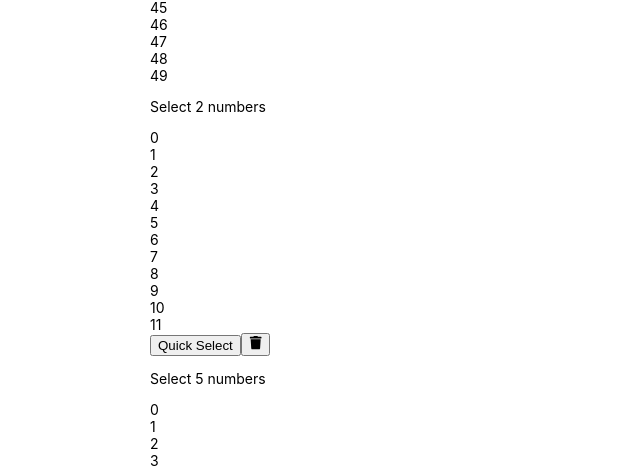
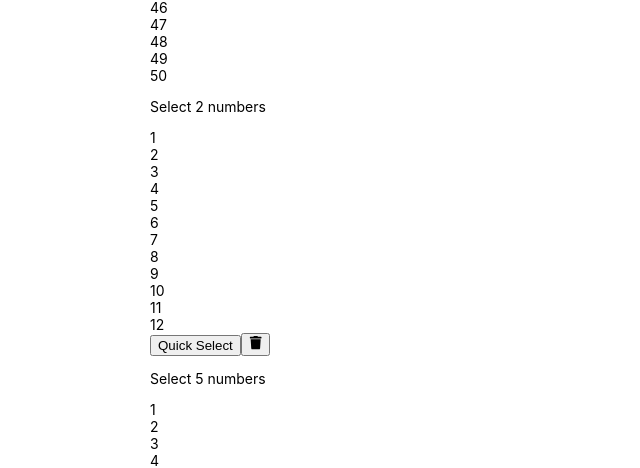
Before and after one commit to SonDo580/lottery-clone, a React (Create React App) app: page /play in a window 1280 px wide. Shown: the part 1314-1782 px from the top of the page, without its empty margins (0-640 px from the left). Built offline with nearby package versions, Linux system fonts and the light colour scheme.

Commit message:
Fix prop name and add key

```diff
--- a/src/pages/Play/components/Number/Card/index.js
+++ b/src/pages/Play/components/Number/Card/index.js
@@ -2,25 +2,29 @@ import { FaTrash } from "react-icons/fa";
 
 function Card() {
   return (
-    <div class="card">
-      <div class="buttons">
-        <button class="choose">Quick Select</button>
-        <button class="reset">
+    <div className="card">
+      <div className="buttons">
+        <button className="choose">Quick Select</button>
+        <button className="reset">
           <FaTrash />
         </button>
       </div>
 
       <p>Select 5 numbers</p>
-      <div class="numTable table1">
+      <div className="numTable table1">
         {[...Array(50).keys()].map((num) => (
-          <div class="num">{num}</div>
+          <div key={num} className="num">
+            {num + 1}
+          </div>
         ))}
       </div>
 
       <p>Select 2 numbers</p>
-      <div class="numTable table2">
+      <div className="numTable table2">
         {[...Array(12).keys()].map((num) => (
-          <div class="num">{num}</div>
+          <div key={num} className="num">
+            {num + 1}
+          </div>
         ))}
       </div>
     </div>
```
